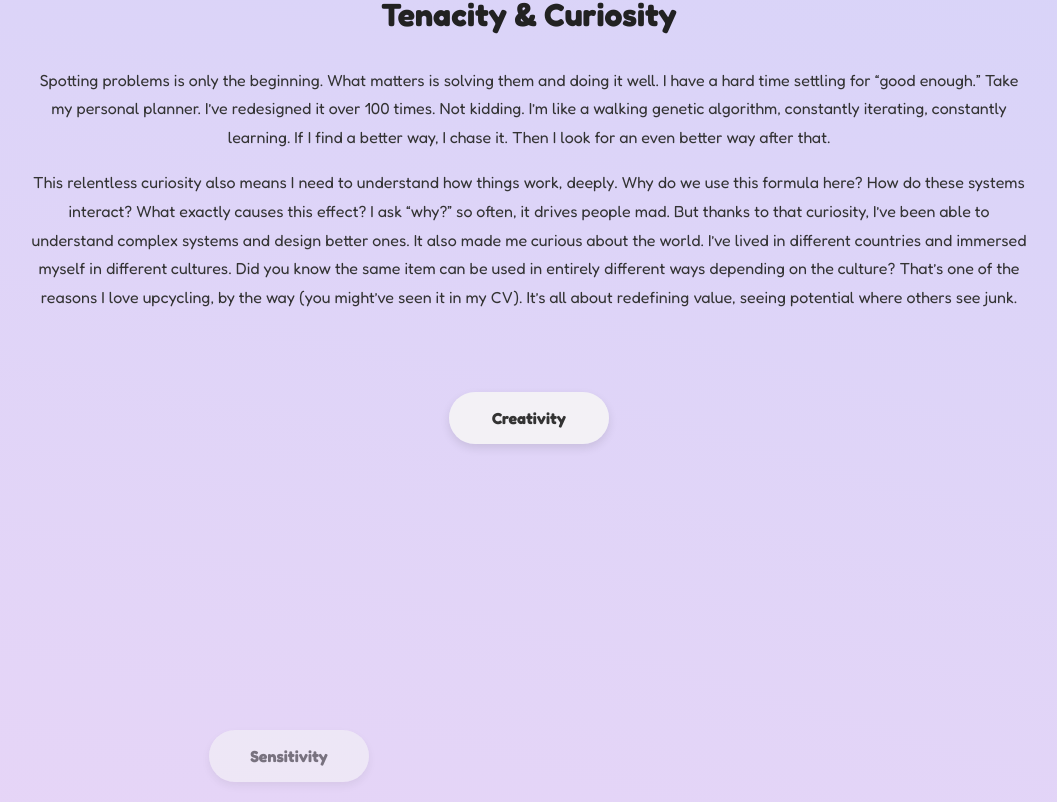
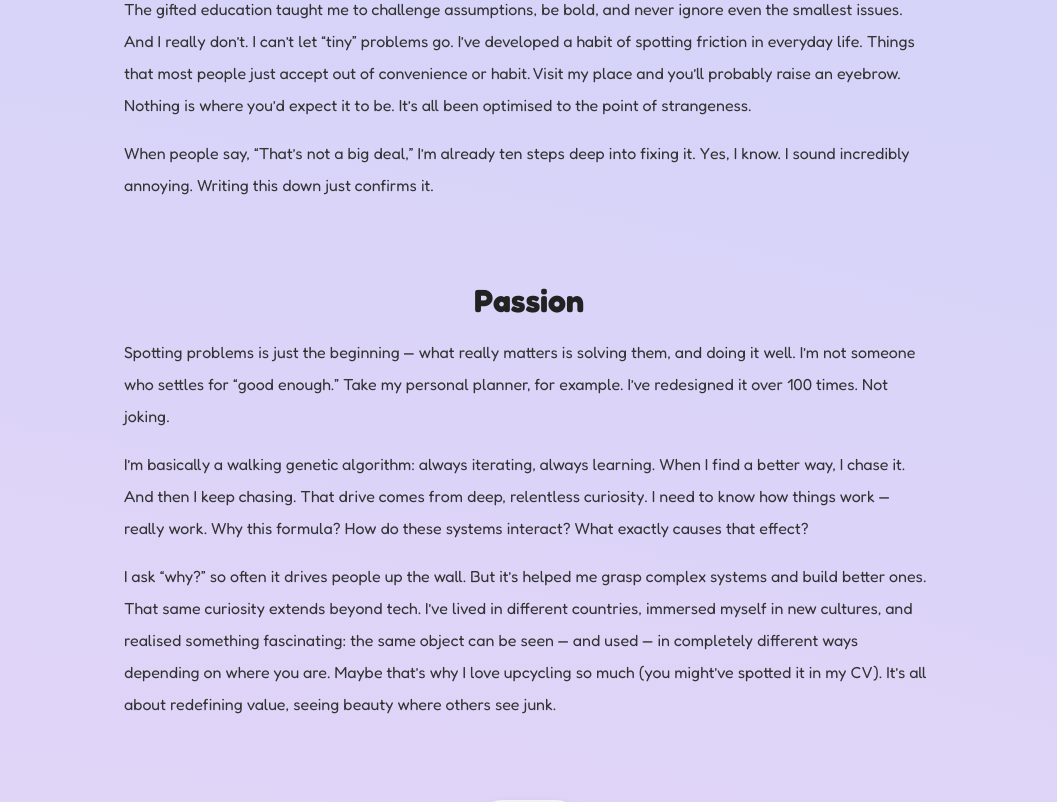
Before and after one commit to JeeIn-Park/JeeIn-Park.github.io, a React (Vite) app: page /about in a window 1280 px wide. Shown: the part 2685-3487 px from the top of the page, without its empty margins (111-1168 px from the left). Built offline with nearby package versions, Linux system fonts and the light colour scheme.

Commit message:
layout fixing

```diff
--- a/src/components/Navbar.css
+++ b/src/components/Navbar.css
@@ -56,7 +56,7 @@
   transition: all 0.4s ease;
 }
 
-@media (max-width: 768px) {
+@media (max-width: 550px) {
   .navbar-wrapper {
     margin-bottom: -6rem;
   }
--- a/src/components/Story.css
+++ b/src/components/Story.css
@@ -1,40 +1,35 @@
-
 .story-section {
-    padding: 4rem 1.5rem;
-    max-width: 90%;
     margin: 0 auto;
+    max-width: 100vw;
   }
 
   .story-title {
+    max-width: 90%;
     font-size: 2rem;
     font-weight: bold;
     text-align: center;
+    margin-top: 12rem;
     margin-bottom: 2rem;
+    margin: 0 auto;
     color: #222;
   }
 
-  .story-subtitle {
-    font-size: 1.8rem;
-    font-weight: 600;
-    color: #444;
-    margin-bottom: 1.2rem;
-  }
-
   .story-text {
-    text-align: center;
+    text-align: left;
     font-size: 1rem;
-    line-height: 1.8;
+    line-height: 2;
     color: #333;
-    white-space: pre-line;
-    max-width: 1000px;
+    max-width: 900px;
+    width: 90%;
     margin: 0 auto;
+    margin-bottom: 5rem;
   }
 
 
   .scroll-down-cue {
     text-align: center;
-    margin-top: 6rem;
-    margin-bottom: 4rem;
+    margin-top: 10rem;
+    margin-bottom: 13rem;
     font-size: 1rem;
     color: #54566d;
     font-weight: 500;
@@ -58,8 +53,10 @@
 
   .story-nav {
     text-align: center;
-    margin: 3rem 0 2rem;
+    margin: 1rem auto 2rem;
+    max-width: 95%;
   }
+
 
   .nav-links {
     list-style: none;
@@ -89,6 +86,7 @@
   .triangle-scroll-section {
     height: 200vh;
     position: relative;
+    margin-bottom: 8rem;
   }
 
   .sticky-wrapper {
@@ -102,20 +100,22 @@
 
   .triangle-wrapper {
     position: relative;
-    width: 80vh;
+    width: 50vh;
     height: 50vh;
+    margin: 0 auto;
   }
 
+
   .triangle-corner {
+    width: max-content;
     background: #f5f5f5e1;
+    text-align: center;
     padding: 1rem;
     border-radius: 999px;
     box-shadow: 0 4px 10px rgba(0,0,0,0.1);
     position: absolute;
     font-weight: 600;
-    font-size: 1rem;
-    text-align: center;
-    width: 20%;
+    font-size: 1rem 1rem;
     color: #333;
     opacity: 0;
   }
@@ -132,7 +132,7 @@
   }
 
   .triangle-corner.right {
-    bottom: 0;
+    bottom: 2.5%;
     right: 0;
   }
 
@@ -152,7 +152,7 @@
     text-align: center;
     font-weight: 700;
     background: #f5f5f5;
-    padding: 1.5rem 1.2rem;
+    padding: 1.5rem 1.7rem;
     border-radius: 9999px;
     box-shadow: 0 4px 10px rgba(0,0,0,0.1);
     max-width: 200px;
@@ -172,7 +172,7 @@
 
   .triangle-arrow {
     position: absolute;
-    font-size: 3rem;
+    font-size: 2.5rem;
     color: #999;
     opacity: 0;
     transition: opacity 0.4s ease;
--- a/src/components/Story.tsx
+++ b/src/components/Story.tsx
@@ -25,7 +25,7 @@ const StorySection = () => {
             <ul className="nav-links">
                 <li><a href="#creativity"># Creativity</a></li>
                 <li><a href="#sensitivity"># Sensitivity</a></li>
-                <li><a href="#tenacity-curiosity"># Tenacity & Curiosity</a></li>
+                <li><a href="#tenacity-curiosity"># Passion</a></li>
                 <li><a href="#proactive-problem-solving"># Problem Solving</a></li>
             </ul>
         </div>
@@ -150,8 +150,8 @@ const StorySection = () => {
             </motion.p>
         </section>
 
-        {/* Tenacity & Curiosity */}
-        <section className="story-section" id="tenacity-curiosity">
+        {/* Passion */}
+        <section className="story-section" id="passion">
             <motion.h2
                 className="story-title"
                 initial={{ opacity: 0, y: 30 }}
@@ -159,7 +159,7 @@ const StorySection = () => {
                 transition={{ duration: 0.8 }}
                 viewport={{ once: true }}
             >
-                Tenacity & Curiosity
+                Passion
             </motion.h2>
 
             <motion.p
@@ -170,27 +170,27 @@ const StorySection = () => {
                 viewport={{ once: true }}
             >
                 <p>
-                    Spotting problems is only the beginning.
-                    What matters is solving them and doing it well.
-
-                    I have a hard time settling for “good enough.”
-                    Take my personal planner. I’ve redesigned it over 100 times. Not kidding.
-
-                    I’m like a walking genetic algorithm, constantly iterating, constantly learning.
-                    If I find a better way, I chase it. Then I look for an even better way after that.
+                    Spotting problems is just the beginning — what really matters is solving them, and doing it well.
+                    I’m not someone who settles for “good enough.” Take my personal planner, for example.
+                    I’ve redesigned it over 100 times. Not joking.
                 </p>
 
                 <p>
-                    This relentless curiosity also means I need to understand how things work, deeply.
-                    Why do we use this formula here? How do these systems interact? What exactly causes this effect?
+                    I’m basically a walking genetic algorithm: always iterating, always learning.
+                    When I find a better way, I chase it. And then I keep chasing.
 
-                    I ask “why?” so often, it drives people mad. But thanks to that curiosity, I’ve been able to understand complex systems and design better ones.
+                    That drive comes from deep, relentless curiosity. I need to know how things work — really work.
+                    Why this formula? How do these systems interact? What exactly causes that effect?
+                </p>
 
-                    It also made me curious about the world. I’ve lived in different countries and immersed myself in different cultures.
-                    Did you know the same item can be used in entirely different ways depending on the culture?
+                <p>
+                    I ask “why?” so often it drives people up the wall. But it’s helped me grasp complex systems and build better ones.
 
-                    That’s one of the reasons I love upcycling, by the way (you might’ve seen it in my CV).
-                    It’s all about redefining value, seeing potential where others see junk.
+                    That same curiosity extends beyond tech. I’ve lived in different countries, immersed myself in new cultures,
+                    and realised something fascinating: the same object can be seen — and used — in completely different ways depending on where you are.
+
+                    Maybe that’s why I love upcycling so much (you might’ve spotted it in my CV).
+                    It’s all about redefining value, seeing beauty where others see junk.
                 </p>
             </motion.p>
         </section>
@@ -216,7 +216,7 @@ const StorySection = () => {
                     className="triangle-corner right"
                     style={{ opacity: rightOpacity }}
                 >
-                    <a href="#tenacity-curiosity">Tenacity & Curiosity</a>
+                    <a href="#tenacity-curiosity">Passion</a>
                 </motion.div>
 
                 {/* Arrows pointing inward */}
@@ -245,7 +245,7 @@ const StorySection = () => {
                     className="triangle-center"
                     style={{ opacity: centerOpacity }}
                 >
-                    <a href="#proactive-problem-solving-text"> Proactive Problem-Solving<br />through Unique Ideas</a>
+                    <a href="#proactive-problem-solving-text"> Proactive<br />Problem-Solving</a>
                 </motion.div>
                 </motion.div>
             </div>
--- a/src/index.tsx
+++ b/src/index.tsx
@@ -2,7 +2,7 @@ import './index.css';
 import React from 'react';
 import ReactDOM from 'react-dom/client';
 import App from './App';
-import reportWebVitals from './reportWebVitals';
+// import reportWebVitals from './reportWebVitals';
 
 const root = ReactDOM.createRoot(
   document.getElementById('root') as HTMLElement
@@ -16,4 +16,4 @@ root.render(
 // If you want to start measuring performance in your app, pass a function
 // to log results (for example: reportWebVitals(console.log))
 // or send to an analytics endpoint. Learn more: https://bit.ly/CRA-vitals
-reportWebVitals();
+// reportWebVitals();
--- a/src/pages/About.css
+++ b/src/pages/About.css
@@ -1,7 +1,10 @@
 .about-section {
   min-height: 100vh;
-  padding: 6rem 2rem;
+  margin-top: 6rem;
   text-align: center;
+  display: flex;
+  flex-direction: column;
+  align-items: center;
 }
 
 .about-title {
@@ -17,11 +20,13 @@
   color: #555;
   width: 90%;
   max-width: 800px;
-  margin: 0 auto 2rem;
+  margin: 0 auto;
   text-align: center;
+  margin-bottom: 4rem;
 }
 
 .skills-container {
+  max-width: 90%;
   background: #0000000f;
   border-radius: 20px;
   display: flex;
```
Also changed, not shown: 5 other files (tests, documents, lock files or other folders).
